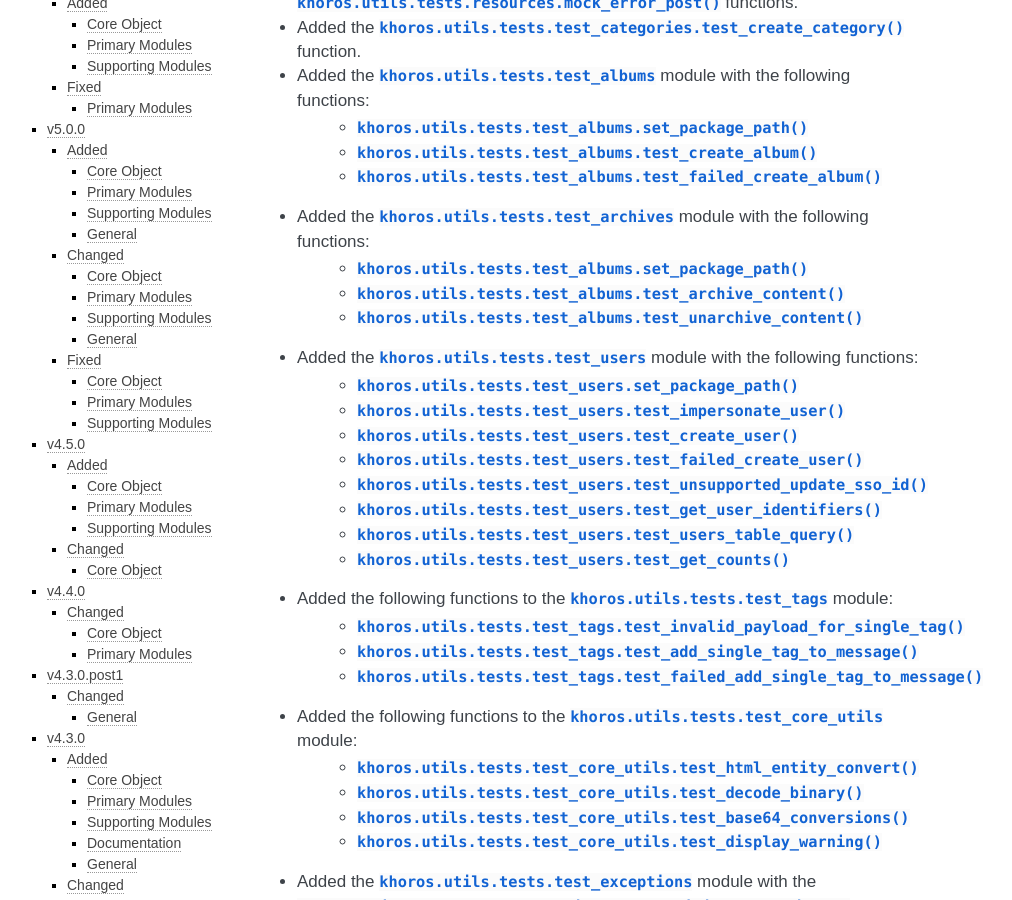
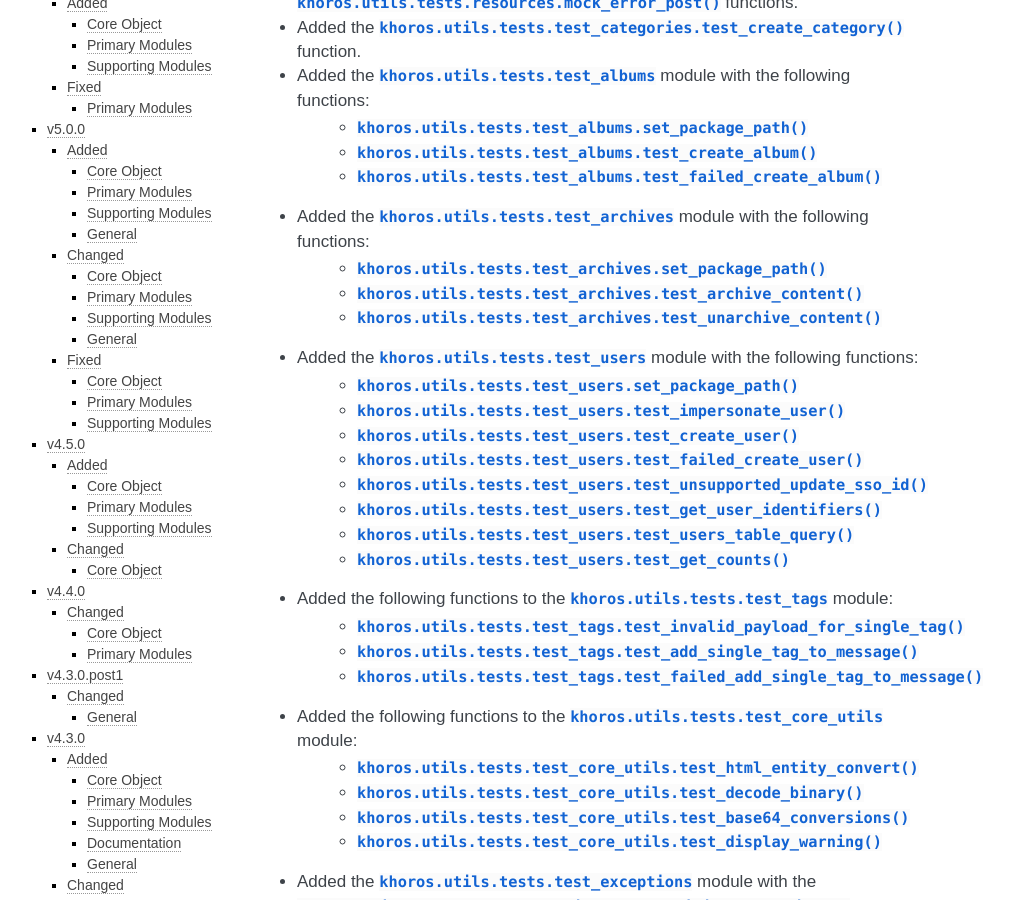
Before and after one commit to jeffshurtliff/khoros, a Sphinx documentation site: the page built from docs/changelog.rst, in a window 1280 px wide and 900 px high, scrolled down 479 px. Shown: the whole window, without its empty margins (153-1165 px from the left). Built offline with Sphinx 7.4.7, drawn with Linux system fonts in a browser that asks for light colours.

Commit message:
Fixed some typos in the changelog

```diff
--- a/docs/changelog.rst
+++ b/docs/changelog.rst
@@ -24,9 +24,9 @@ Additions to the :doc:`supporting modules <supporting-modules>`.
     * :py:func:`khoros.utils.tests.test_albums.test_create_album`
     * :py:func:`khoros.utils.tests.test_albums.test_failed_create_album`
 * Added the :py:mod:`khoros.utils.tests.test_archives` module with the following functions:
-    * :py:func:`khoros.utils.tests.test_albums.set_package_path`
-    * :py:func:`khoros.utils.tests.test_albums.test_archive_content`
-    * :py:func:`khoros.utils.tests.test_albums.test_unarchive_content`
+    * :py:func:`khoros.utils.tests.test_archives.set_package_path`
+    * :py:func:`khoros.utils.tests.test_archives.test_archive_content`
+    * :py:func:`khoros.utils.tests.test_archives.test_unarchive_content`
 * Added the :py:mod:`khoros.utils.tests.test_users` module with the following functions:
     * :py:func:`khoros.utils.tests.test_users.set_package_path`
     * :py:func:`khoros.utils.tests.test_users.test_impersonate_user`
```
